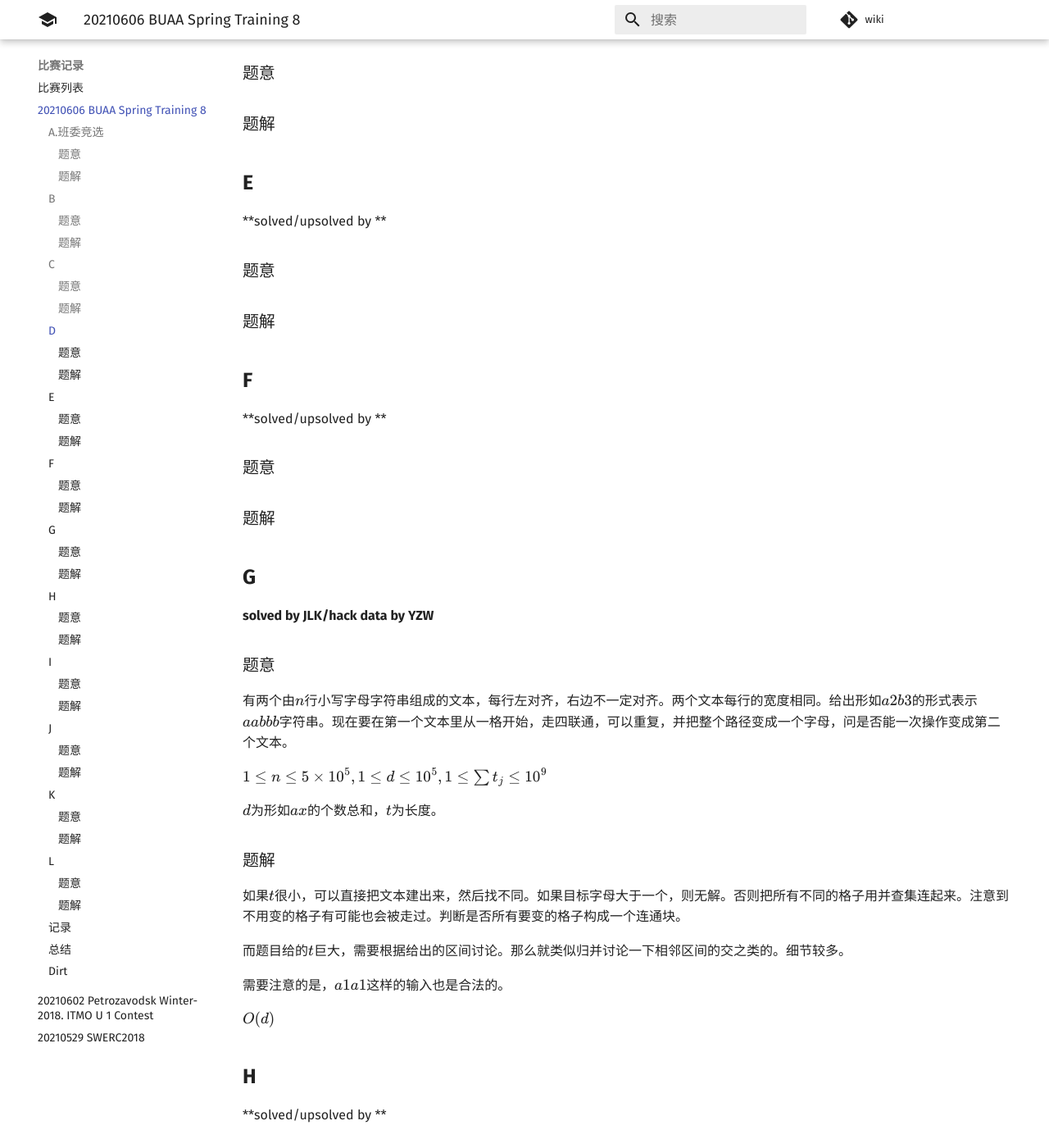
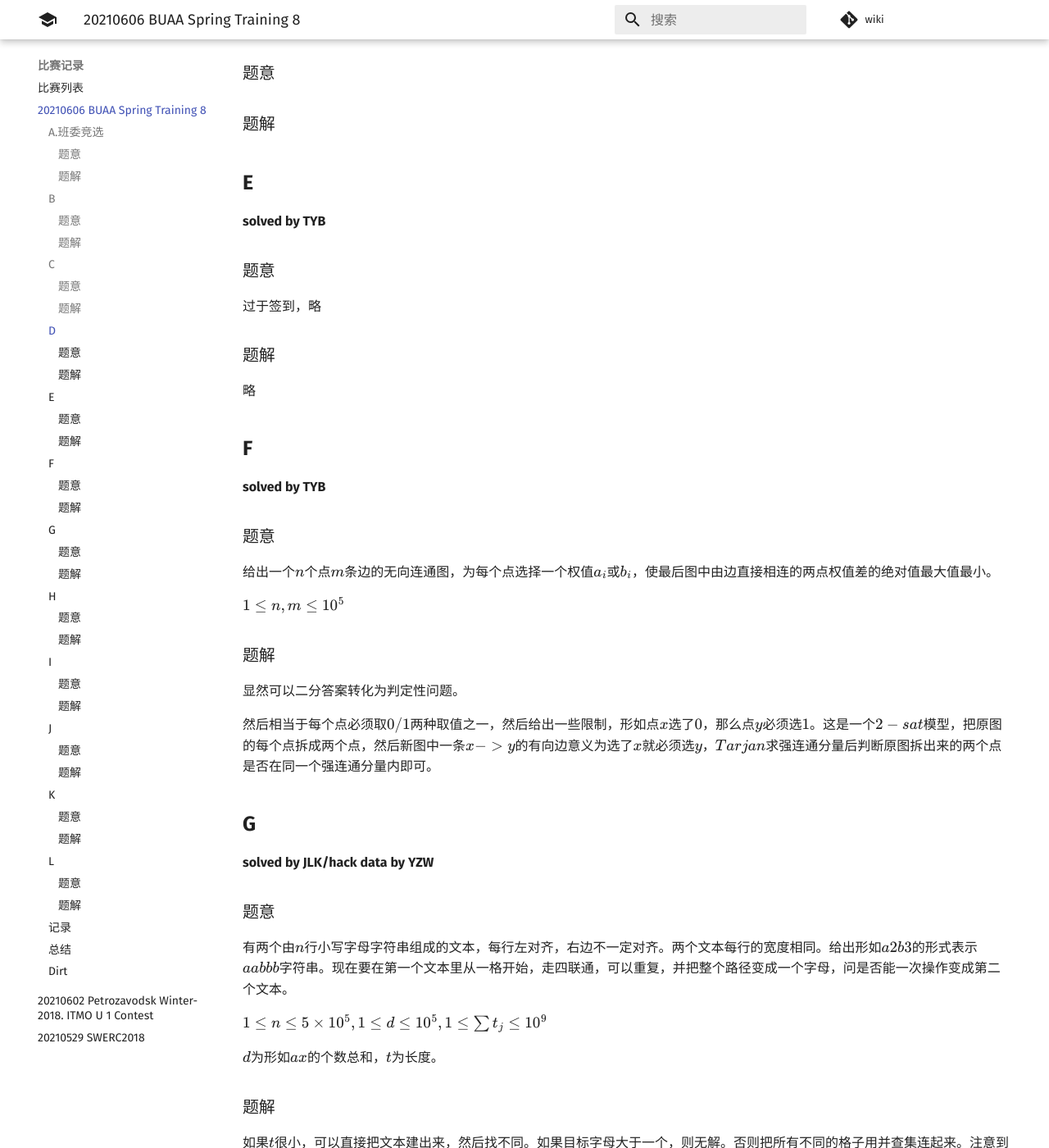
Before and after one commit to PoorMath/PoorMath.github.io, an MkDocs documentation site: the page built from docs/contest/20210606 BUAA Spring Training 8.md, in a window 1280 px wide and 1400 px high, scrolled down 1846 px. Shown: the whole window at 82% size. Built offline with MkDocs 1.6.1 and Material for MkDocs 9.7.7, drawn with Linux system fonts in a browser that asks for light colours; comment, search, counter and statistics services are not loaded; some of the changed text lies outside the part shown.

Commit message:
Update 20210606 BUAA Spring Training 8.md

```diff
--- a/docs/contest/20210606 BUAA Spring Training 8.md
+++ b/docs/contest/20210606 BUAA Spring Training 8.md
@@ -72,27 +72,31 @@
 
 ## **E**
 
-**solved/upsolved by **
+**solved by TYB**
 
 ### 题意
 
-
+过于签到，略
 
 ### 题解
 
-
+略
 
 ## **F**
 
-**solved/upsolved by **
+**solved by TYB**
 
 ### 题意
 
+给出一个$n$个点$m$条边的无向连通图，为每个点选择一个权值$a_i$或$b_i$，使最后图中由边直接相连的两点权值差的绝对值最大值最小。
 
+$1\le n ,m\le 10^5$
 
 ### 题解
 
+显然可以二分答案转化为判定性问题。
 
+然后相当于每个点必须取$0/1$两种取值之一，然后给出一些限制，形如点$x$选了$0$，那么点$y$必须选$1$。这是一个$2-sat$模型，把原图的每个点拆成两个点，然后新图中一条$x->y$的有向边意义为选了$x$就必须选$y$，$Tarjan$求强连通分量后判断原图拆出来的两个点是否在同一个强连通分量内即可。
 
 ## **G**
 
@@ -175,15 +179,23 @@
 
 ## **K**
 
-**solved/upsolved by **
+**solved by TYB **
 
 ### 题意
 
+给出字符串$S$，判断是否可以仅翻转一个区间，使该字符串变为回文串。
 
+多组数据，$\sum |S|\le 5\times 10^5$
 
 ### 题解
 
+显然可以把首尾相同的字符一起去掉，直到字符串首尾不同，且新串和原串的答案一样（是/否可以变为回文串）。
 
+然后新串的翻转区间必须至少包含左端点和右端点其中之一，否则首尾不同，一定不是回文串。
+
+这样可能的翻转区间是只有$2n-1$个，直接枚举然后用$hash$判断即可。
+
+注意不要用自然溢出，尽量双$hash$。
 
 ## **L**
 
```
